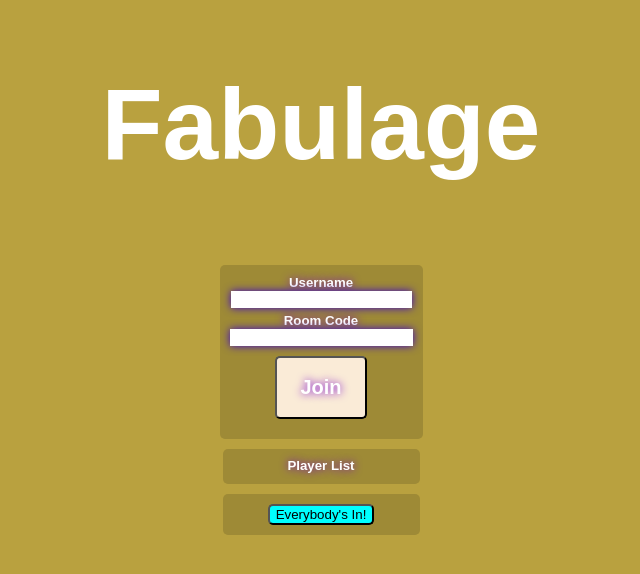
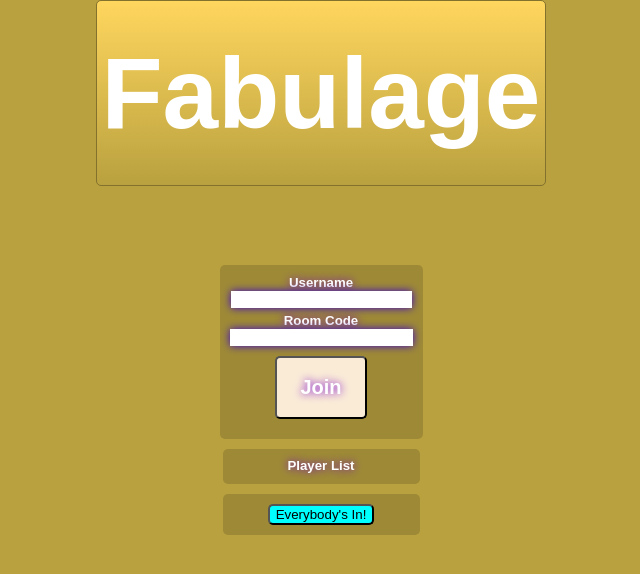
Before and after one commit to Stan-Stani/Fabulage, a website: page index.html in a window 1280 px wide. Shown: the whole page, without its empty margins (319-959 px from the left). Drawn offline with nearby package versions, Linux system fonts and the light colour scheme; no server answers; a web font is replaced by a local one.

Commit message:
Start improving logo styling/design.

```diff
--- a/index.html
+++ b/index.html
@@ -30,6 +30,25 @@
     h1 {
       font-family: papyrus, 'Walter Turncoat', arial, sans-serif;
       font-size: 100px;
+      line-height: 50px;
+    }
+
+    #outset-gradient-div {
+      /* May look better as block i.e. 100% pagewidth */
+      display: inline-block;
+      padding-left: 5px;
+      padding-right: 5px;
+      border: 1px  solid #83722d;
+      border-radius: 5px;
+
+     /* Permalink - use to edit and share this gradient: http://colorzilla.com/gradient-editor/#ffd65e+0,b9a13f+100 */
+      background: #ffd65e; /* Old browsers */
+      background: -moz-linear-gradient(top,  #ffd65e 0%, #b9a13f 100%); /* FF3.6-15 */
+      background: -webkit-linear-gradient(top,  #ffd65e 0%,#b9a13f 100%); /* Chrome10-25,Safari5.1-6 */
+      background: linear-gradient(to bottom,  #ffd65e 0%,#b9a13f 100%); /* W3C, IE10+, FF16+, Chrome26+, Opera12+, Safari7+ */
+      filter: progid:DXImageTransform.Microsoft.gradient( startColorstr='#ffd65e', endColorstr='#b9a13f',GradientType=0 ); /* IE6-9 */
+
+
     }
 
     /* for Google webfonts */
@@ -261,7 +280,13 @@
   </style>
 </head>
 <body>
-  <header><h1>Fabulage</h1></header>
+  <header>
+    <div id="outset-gradient-div">
+      <h1>
+        Fabulage
+      </h1>
+    </div>
+  </header>
   <!-- Set this div to appear above the fields.-->
   <div id="game-start-timer-display">
     <div id="game-start-timer-text-display">GAME STARTS IN</div>
```
